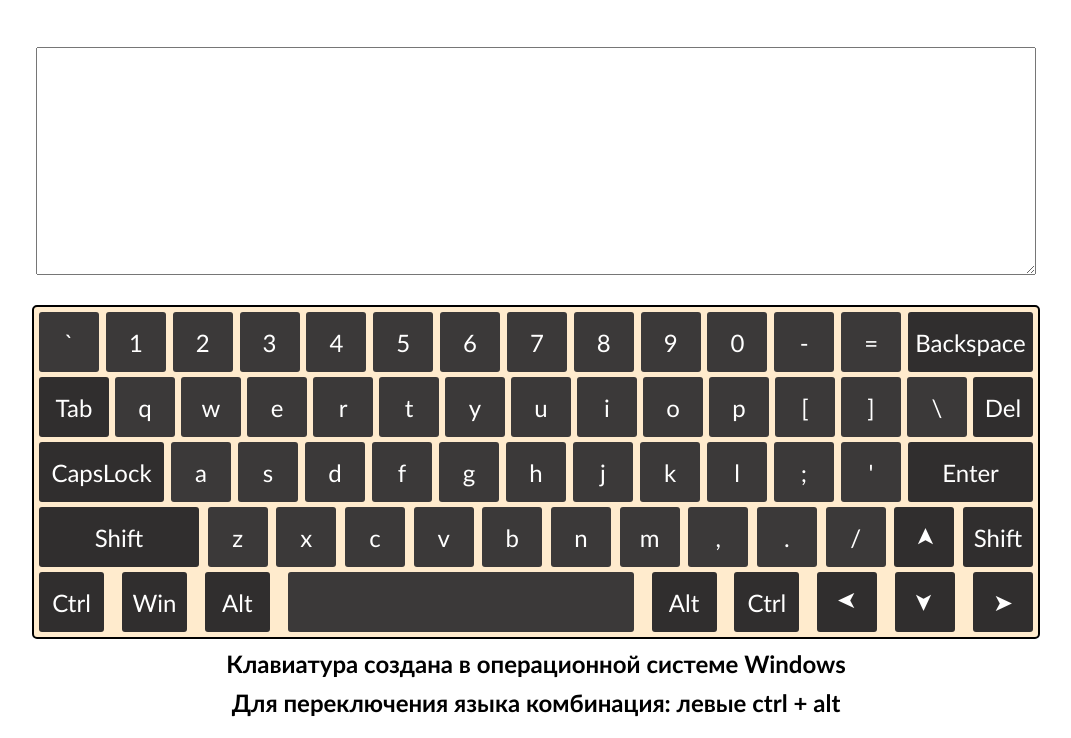
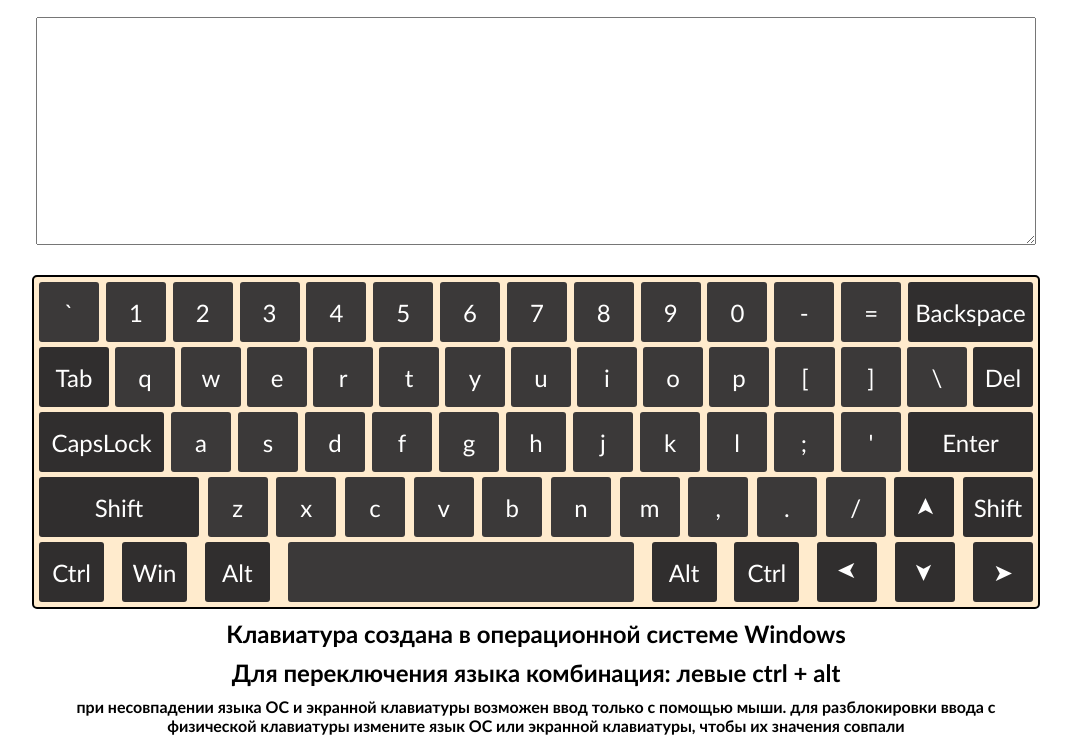
Before and after one commit to ShEP-JS/virtual-keyboard, a website: page index.html in a window 1280 px wide. Shown: the part 62-800 px from the top of the page, without its empty margins (104-1175 px from the left). Drawn offline with Linux system fonts and the light colour scheme.

Commit message:
fix: add language mismatch info

```diff
--- a/package.json
+++ b/package.json
@@ -19,6 +19,8 @@
   "devDependencies": {
     "eslint": "^8.39.0",
     "eslint-config-airbnb-base": "^15.0.0",
-    "eslint-plugin-import": "^2.27.5"
+    "eslint-plugin-import": "^2.27.5",
+    "eslint-plugin-prettier": "^4.2.1",
+    "prettier": "2.8.8"
   }
 }
--- a/script.js
+++ b/script.js
@@ -100,7 +100,7 @@ function createButtons() {
 
 function setButtons() {
   const buttons = document.querySelectorAll(".button");
-  for (let i = 0; i < data.length; i++) {
+  for (let i = 0; i < data.length; i += 1) {
     const button = buttons[i];
     button.textContent = `${data[i]}`;
     button.setAttribute("buttonname", button.innerText);
@@ -244,7 +244,7 @@ function shiftInActive(capsActive) {
 }
 
 function shiftButtons(capsActive) {
-  let shiftActive = document.querySelectorAll(".shift.active").length > 0;
+  const shiftActive = document.querySelectorAll(".shift.active").length > 0;
   if (shiftActive) {
     if (lang === "en") {
       shiftActiveEn();
@@ -256,7 +256,7 @@ function shiftButtons(capsActive) {
   }
 }
 
-let text = [];
+const text = [];
 
 function processTarget(target, action) {
   const position = textArea.selectionStart;
@@ -287,10 +287,8 @@ function processTarget(target, action) {
   }
 
   textArea.value = text.join("");
-  console.log(textArea.value.length, text.length);
   textArea.selectionStart = newPosition;
   textArea.selectionEnd = newPosition;
-  console.log(textArea.selectionStart, textArea.selectionEnd);
   target.classList.add("new");
   setTimeout(() => {
     target.classList.remove("new");
@@ -354,6 +352,12 @@ const infoLang = document.createElement("h2");
 infoLang.classList.add("subtitle");
 infoLang.textContent = "Для переключения языка комбинация: левыe ctrl + alt";
 body.appendChild(infoLang);
+
+const infoWarn = document.createElement("h3");
+infoWarn.classList.add("info_text");
+infoWarn.textContent =
+  "при несовпадении языка ОС и экранной клавиатуры возможен ввод только с помощью мыши. для разблокировки ввода c физической клавиатуры измените язык ОС или экранной клавиатуры, чтобы их значения совпали";
+body.appendChild(infoWarn);
 
 function setLocalStorage() {
   localStorage.setItem("language", lang);
--- a/scss/style.scss
+++ b/scss/style.scss
@@ -25,11 +25,19 @@ body {
   text-align: center;
   margin-top: 10px;
 }
+.info_text {
+  max-width: 1000px;
+  font-size: 1.6rem;
+  color: black;
+  margin: 0 auto;
+  text-align: center;
+  margin-top: 10px;
+}
 #textarea {
   display: block;
   width: 1000px;
   margin: 0 auto;
-  margin-top: 50px;
+  margin-top: 20px;
   padding: 5px 10px;
   font-size: 2.2rem;
 }
```
Also changed, not shown: .eslintrc.js, css/style.min.css, 2 other files.
